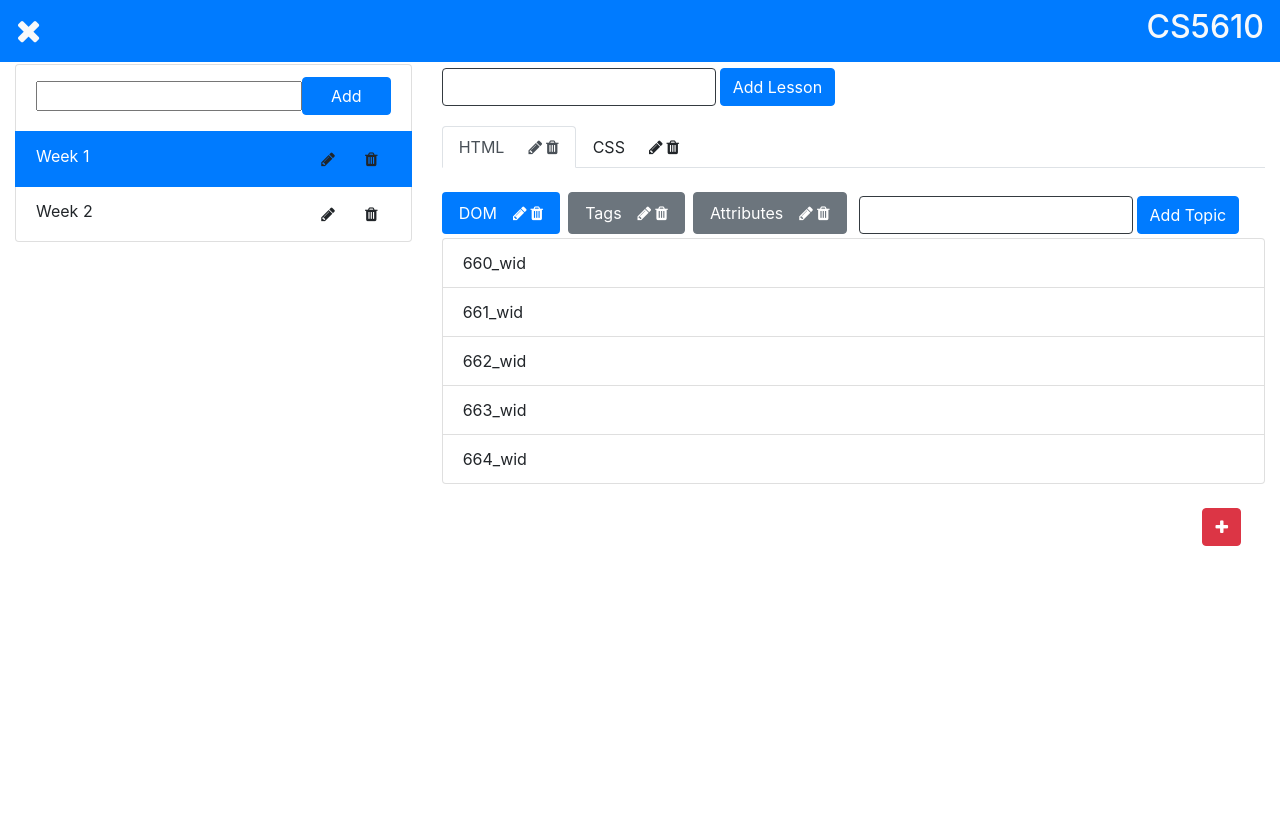
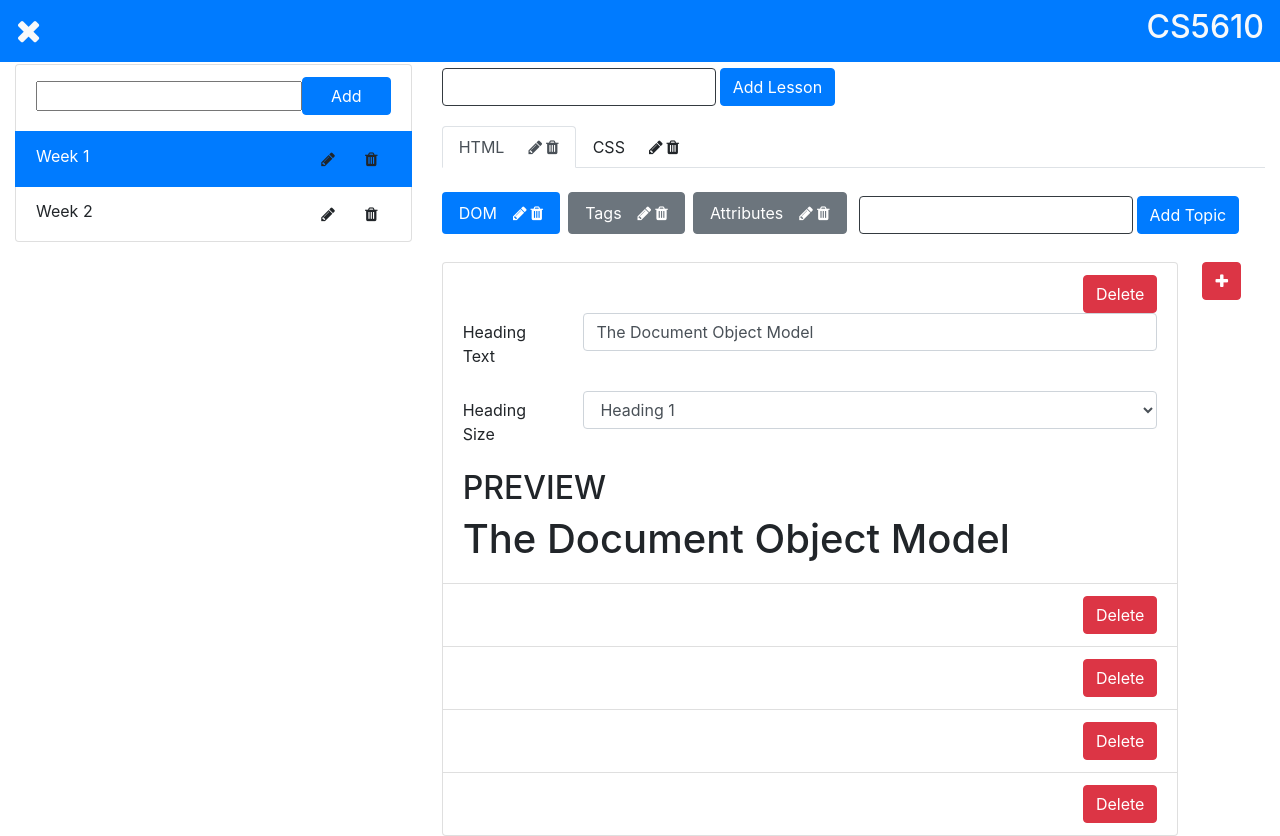
Before and after one commit to sougatadafader/whiteboard-fall-2018-sougata-dafader, a React (Create React App) app: page /course/234/edit in a window 1280 px wide. Before the commit the page ends 800 px from the top, so only its background shows below. Built offline with nearby package versions, Linux system fonts and the light colour scheme.

Commit message:
heading widget

```diff
--- a/src/components/HeadingWidget.js
+++ b/src/components/HeadingWidget.js
@@ -1,36 +1,65 @@
 import React from "react";
 
-const HeadingWidget = () =>{
+const HeadingWidget = ({updateWidget,widget}) =>
+    <div className="heading-widget">
+        <div className="form-group row">
+            <label className="col-sm-2 col-form-label">Heading Text</label>
+            <div className="col-sm-10">
+                <input className="form-control" placeholder="Some Heading" id={widget.id+'-heading'} required="" defaultValue={widget.text} onChange={()=>updateWidget(widget)}/>
+            </div>
+        </div>
+        <div className="form-group row">
+            <label className="col-sm-2 col-form-label">Heading Size</label>
+            <div className="col-sm-10">
+                <select className="form-control" required="" id={widget.id+'-size'} defaultValue={widget.size} onChange={()=>updateWidget(widget)}>
+                    <option value="1" >Heading 1</option>
+                    <option value="2" >Heading 2</option>
+                    <option value="3" >Heading 3</option>
+                    <option value="4" >Heading 4</option>
+                    <option value="5" >Heading 5</option>
+                    <option value="6" >Heading 6</option>
+                </select>
+            </div>
+        </div>
+        <h2>PREVIEW</h2>
+        <div>
 
-    return ( <div className="styles.widget-container">
+        {widget.size === 1 && <h1>{widget.text}</h1>}
+        {widget.size === 2 && <h2>{widget.text}</h2>}
+        {widget.size === 3 && <h3>{widget.text}</h3>}
+        {widget.size === 4 && <h4>{widget.text}</h4>}
+        {widget.size === 5 && <h5>{widget.text}</h5>}
+        {widget.size === 6 && <h6>{widget.text}</h6>}
+        </div>
+    </div>
+    {/* return ( <div className="styles.widget-container">
         <div className="styles.widgets">
             <div className="new-widget border m-2">
                 <div className="widget-heading">
-                    <h3 id="widg-heading-554e8c72-a2c3-33d9-ae7a-5de166afb409">Heading Widget</h3>
+                    <h3 >Heading Widget</h3>
 
                     <div className="widget-changer">
                         <a href="#"><i className="fa fa-arrow-up mr-2 p-2 btn-secondary"></i></a>
                         <a href="#"><i className="fa fa-arrow-down mr-2 p-2 btn-secondary"></i></a>
-                        <select id="change-widget-554e8c72-a2c3-33d9-ae7a-5de166afb409">
-                            <option value="heading" data-head="Heading Widget">Heading</option>
-                            <option value="paragraph" data-head="Paragraph Widget">Paragraph</option>
-                            <option value="list" data-head="List Widget">List</option>
-                            <option value="image" data-head="Image Widget">Image</option>
-                            <option value="link" data-head="Link Widget">Link</option>
+                        <select >
+                            <option value="heading">Heading</option>
+                            <option value="paragraph">Paragraph</option>
+                            <option value="list">List</option>
+                            <option value="image">Image</option>
+                            <option value="link">Link</option>
                         </select>
                         <button className="btn btn-danger fa fa-times">
                         </button>
                     </div>
                 </div>
-                <div className="widgu p-3" id="heading-554e8c72-a2c3-33d9-ae7a-5de166afb409">
+                <div className="widgu p-3" >
                     <div className="form-group row">
-                        <label htmlFor="text-554e8c72-a2c3-33d9-ae7a-5de166afb409"
-                               className="col-sm-2 col-form-label">
+                        <label className="col-sm-2 col-form-label">
                             Heading Text</label>
                         <div className="col-sm-10">
-                            <input className="form-control" id="text-554e8c72-a2c3-33d9-ae7a-5de166afb409"
+                            <input className="form-control"
                                    placeholder="Some Heading" required=""
-                                   data-preview="hprev-554e8c72-a2c3-33d9-ae7a-5de166afb409"/>
+                                   />
                         </div>
                     </div>
                     <div className="form-group row">
@@ -63,6 +92,6 @@ const HeadingWidget = () =>{
             </div>
         </div>
     </div> )
-}
+    */}
 
 export default HeadingWidget
--- a/src/components/TopicPills.js
+++ b/src/components/TopicPills.js
@@ -22,8 +22,8 @@ const TopicPills = ({topics, selectTopic, selectedTopic,deleteTopic,editTopic,ad
             <button className="btn btn-primary" id="topic-add-btn" onClick={() => addTopic()}>Add Topic</button>
         </li>
         </ul>
-        <WidgetList widgets={findWidgets(selectedTopic)}
-                    createWidget = {createWidget}/>
+        {/*<WidgetList widgets={findWidgets(selectedTopic)}
+                    createWidget = {createWidget}/>*/}
         <button className="btn btn-danger pull-right m-4" id="add-widget" onClick={() => createWidget(selectedTopic,{
             id: (new Date()).getTime() + '_wid',
             type: 'HEADING',
--- /dev/null
+++ b/src/components/WidgetListComp.js
@@ -0,0 +1,49 @@
+import React,{Component} from 'react'
+import HeadingWidget from "./HeadingWidget";
+import ListWidget from "./ListWidget";
+class WidgetListComp extends Component {
+
+    constructor(props){
+        super(props);
+        props.init(props.widgetsInit,props.topic)
+
+    }
+    componentDidUpdate(){
+        //alert('Refreshed')
+        this.props.init(this.props.widgetsInit,this.props.topic)
+    }
+    updateWidget = (widget) =>
+    {
+        let newHeading = document.getElementById(widget.id+'-heading').value
+        let newSize = document.getElementById(widget.id+'-size').value
+        //alert(newHeading)
+        widget.text = newHeading
+        widget.size = parseInt(newSize)
+        //console.log(widget)
+        this.props.updateWidget(widget)
+    }
+    render(){
+        return(<ul className="list-group">
+                {
+                    this.props.widgets.map((widget, index) =>
+                        <li key={index} className="list-group-item">
+                            <button
+                                onClick={() => this.props.deleteWidget(widget)}
+                                className="btn btn-danger float-right">
+                                Delete
+                            </button>
+                            <div className="clearfix"></div>
+                            <div>
+                            {widget.type === "HEADING" && <HeadingWidget updateWidget={this.updateWidget}
+                                                                         widget={widget}/>}
+                            </div>
+                        </li>)
+                }
+
+            </ul>
+
+        )
+    }
+
+}
+export default WidgetListComp
--- a/src/containers/CourseEditor.js
+++ b/src/containers/CourseEditor.js
@@ -4,7 +4,15 @@ import {Route} from 'react-router-dom'
 import LessonTabs from "../components/LessonTabs";
 import {Link} from 'react-router-dom'
 import TopicPills from "../components/TopicPills";
-import WidgetList from "../components/WidgetList";
+import WidgetListComp from "../components/WidgetListComp";
+
+import WidgetReducer from '../reducers/WidgetReducer'
+import WidgetListContainer from '../containers/WidgetListContainer'
+
+import {createStore} from 'redux'
+import {Provider} from 'react-redux'
+
+const store= createStore(WidgetReducer)
 
 export default class CourseEditor extends Component {
     constructor(props) {
@@ -421,6 +429,11 @@ export default class CourseEditor extends Component {
                             createWidget = {this.props.createWidget}
                         />
                         <br/>
+                        <Provider store={store}>
+                            <WidgetListContainer
+                                topic={this.state.selectedTopic}
+                                widgetsInit={this.state.selectedTopic.widgets}/>
+                        </Provider>
                         {/*<WidgetList widgets={this.props.findWidgets(this.state.selectedTopic)}
                                     createWidget = {this.props.createWidget}
                         />*/ }
--- a/src/containers/WidgetListContainer.js
+++ b/src/containers/WidgetListContainer.js
@@ -1,13 +1,30 @@
 import React from 'react'
 import {connect} from 'react-redux'
-import WidgetList from '../components/WidgetList'
+import WidgetListComp from '../components/WidgetListComp'
 
 const stateToPropertyMapper = state => ({
     widgets: state.widgets
 })
 
-const WidgetListContainer =
-    connect(stateToPropertyMapper)
-    (WidgetList)
+
+const dispatcherToPropertyMapper = dispatch =>({
+    init: (widgets,topic) => dispatch({
+        type:'INIT',
+        widgets:widgets,
+        topic:topic
+    }),
+    deleteWidget:(widget,topic) => dispatch({
+            type: 'DELETE_WIDGET',
+            widget: widget,
+            topic:topic
+        }),
+    updateWidget: widget => dispatch({
+        type: 'UPDATE_WIDGET',
+        widget:widget
+    })
+})
+
+
+const WidgetListContainer = connect(stateToPropertyMapper,dispatcherToPropertyMapper)(WidgetListComp)
 
 export default WidgetListContainer
--- a/src/reducers/WidgetReducer.js
+++ b/src/reducers/WidgetReducer.js
@@ -0,0 +1,29 @@
+import CourseService from '../services/CourseService'
+
+const WidgetReducer = (state ={widgets:[]},action) =>{
+    switch (action.type){
+        case "INIT":
+            return {
+                widgets: CourseService.findWidgets(action.topic),
+                selectedTopic:action.topic
+            }
+        case "DELETE_WIDGET":
+            CourseService.deleteWidget(state.selectedTopic, action.widget)
+            const newWidgets = CourseService.findWidgets(state.selectedTopic)
+            return{
+                widgets:newWidgets.slice(0),
+                selectedTopic: state.selectedTopic
+            }
+        case "UPDATE_WIDGET":
+            CourseService.updateWidget(state.selectedTopic,action.widget)
+            //console.log(CourseService.findWidgets(state.selectedTopic).slice(0))
+            return{
+                widgets: CourseService.findWidgets(state.selectedTopic).slice(0),
+                selectedTopic:state.selectedTopic
+            }
+            default:
+                return state
+}
+}
+
+export default WidgetReducer
--- a/src/services/CourseService.js
+++ b/src/services/CourseService.js
@@ -18,7 +18,7 @@ let courses = [
                                     {
                                         id: '123_wid',
                                         type: "HEADING",
-                                        size: 1,
+                                        size: 4,
                                         text: "The Document Object Model"
                                     },
                                     {
@@ -625,14 +625,14 @@ export default class CourseService {
                     for(let t in courses[c].modules[m].lessons[l].topics) {
                         if(courses[c].modules[m].lessons[l].topics[t].id === topicId.id) {
                             courses[c].modules[m].lessons[l].topics[t].widgets.push(widget)
-                            console.log(courses);
+                            //console.log(courses);
                         }
                     }
                 }
             }
         }
     }
-    findWidgets = topicId => {
+    static findWidgets = topicId => {
         for(let c in courses) {
             for(let m in courses[c].modules) {
                 for(let l in courses[c].modules[m].lessons) {
@@ -660,17 +660,36 @@ export default class CourseService {
             }
         }
     }
-    deleteWidget = (forTopic, forWidget) => {
+    static updateWidget = (forTopic, forWidget) => {
         for(let c in courses) {
             for(let m in courses[c].modules) {
                 for(let l in courses[c].modules[m].lessons) {
                     for(let t in courses[c].modules[m].lessons[l].topics) {
-                        for(let to in courses[c].modules[m].lessons[l].topics[t])
-                        {
-                            if(courses[c].modules[m].lessons[l].topics[t].widgets[to].id === forWidget.id) {
-                                const widgetIndex = courses[c].modules[m].lessons[l].topics[t].widgets.findIndex(widget => widget.id === forWidget.id)
-                               // const widgetIndex = courses[c].modules[m].lessons[l].topics[t].widgets.findIndex(widget => widget.id === forWidget.id)
-                                courses[c].modules[m].lessons[l].topics[t].widgets.splice(widgetIndex, 1)
+                        if(courses[c].modules[m].lessons[l].topics[t].id === forTopic.id) {
+                            const widgetIndex = courses[c].modules[m].lessons[l].topics[t].widgets.findIndex(widget => widget.id === forWidget.id)
+                            courses[c].modules[m].lessons[l].topics[t].widgets[widgetIndex] = forWidget;
+                        }
+                    }
+                }
+            }
+        }
+    }
+    static deleteWidget = (forTopic, forWidget) => {
+        for(let c in courses) {
+            for(let m in courses[c].modules) {
+                for(let l in courses[c].modules[m].lessons) {
+                    for(let t in courses[c].modules[m].lessons[l].topics) {
+                        if(courses[c].modules[m].lessons[l].topics[t].id === forTopic.id) {
+                            //const widgetIndex = courses[c].modules[m].lessons[l].topics[t].widgets.findIndex(widget => widget.id === forWidget.id)
+                            //courses[c].modules[m].lessons[l].topics[t].widgets.splice(widgetIndex, 1)
+                            //let cntr = 0
+                            for(let w in courses[c].modules[m].lessons[l].topics[t].widgets)
+                            {
+                                if(courses[c].modules[m].lessons[l].topics[t].widgets[w].id === forWidget.id)
+                                {
+                                    courses[c].modules[m].lessons[l].topics[t].widgets.splice(w, 1)
+                                    break
+                                }
                             }
                         }
                     }
```
Also changed, not shown: src/components/WidgetList.style.css (line endings or trailing spaces).
